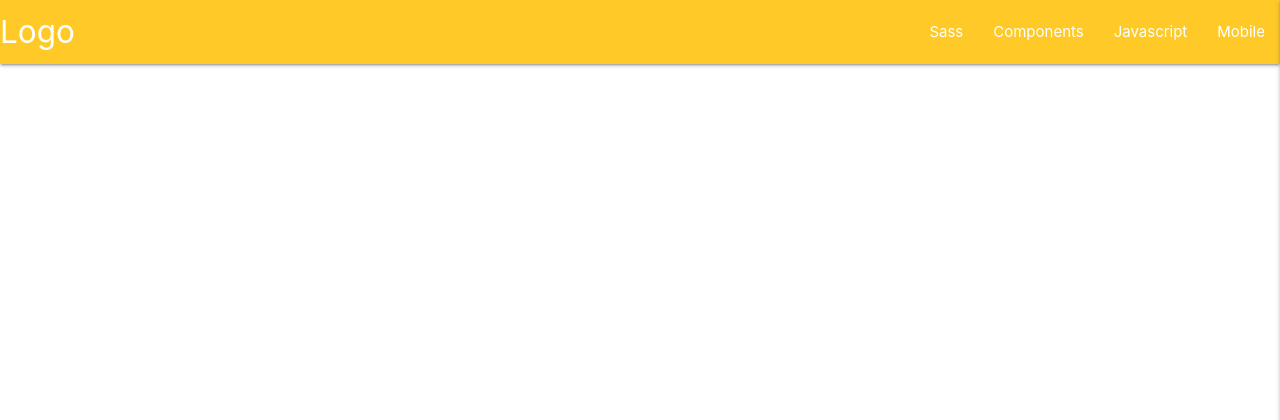
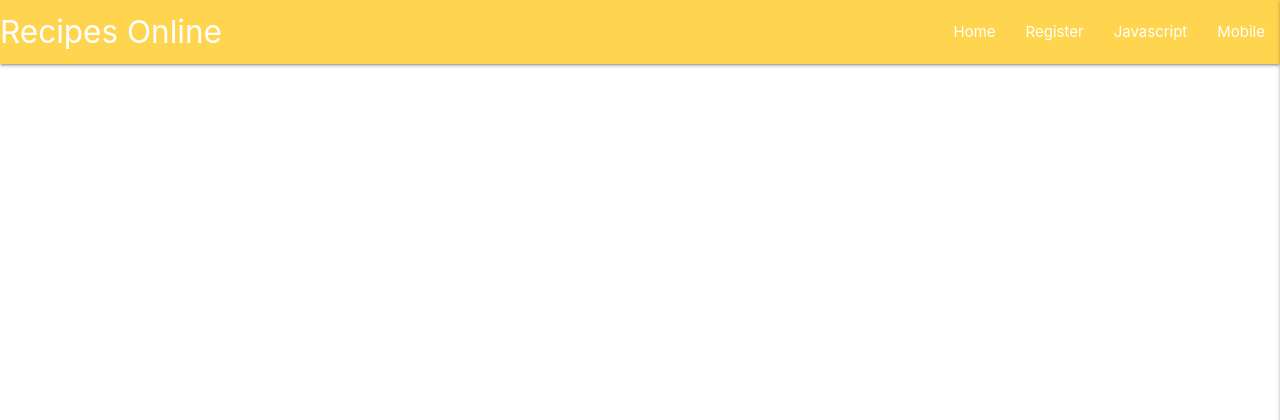
Before and after one commit to cnridley/recipes-online, a Flask app: page / in a window 1280 px wide. Shown: the top 420 px of the page. Run offline with Flask 2, Linux system fonts and the light colour scheme; data that the repository does not hold is empty; some libraries are stand-ins or nearby versions.

Commit message:
added register page

```diff
--- a/app.py
+++ b/app.py
@@ -23,6 +23,10 @@ def get_recipes():
     Recipe = mongo.db.Recipe.find()
     return render_template ("get_recipes.html", Recipe=Recipe)
 
+@app.route("/register", methods=["GET", "POST"])
+def register():
+    return render_template("register.html")
+
 
 if __name__ == "__main__":
     app.run(host=os.environ.get("IP"),
--- a/static/css/style.css
+++ b/static/css/style.css
@@ -0,0 +1,3 @@
+body {
+    background-image: /static/photos/food.png;
+}
--- a/templates/base.html
+++ b/templates/base.html
@@ -13,13 +13,13 @@
 <body>
     <header>
     <!--Top bar-->
-    <nav class="amber lighten-1">
+    <nav class="amber lighten-2">
         <div class="nav-wrapper">
-        <a href="#!" class="brand-logo">Logo</a>
+        <a href="{{ url_for('get_recipes') }}" class="brand-logo">Recipes Online</a>
         <a href="#" data-target="mobile-demo" class="sidenav-trigger right"><i class="fas fa-bars"></i></a>
             <ul class="right hide-on-med-and-down">
-                <li><a href="sass.html">Sass</a></li>
-                <li><a href="badges.html">Components</a></li>
+                <li><a href="{{ url_for('get_recipes') }}">Home</a></li>
+                <li><a href="{{ url_for('register') }}">Register</a></li>
                 <li><a href="collapsible.html">Javascript</a></li>
                 <li><a href="mobile.html">Mobile</a></li>
             </ul>
@@ -27,8 +27,8 @@
     </nav>
 <!--monbile nav bar -->
             <ul class="sidenav right" id="mobile-demo">
-                <li><a href="sass.html">Sass</a></li>
-                <li><a href="badges.html">Components</a></li>
+                <li><a href="{{ url_for('get_recipes') }}">Home</a></li>
+                <li><a href="{{ url_for('register') }}">Register</a></li>
                 <li><a href="collapsible.html">Javascript</a></li>
                 <li><a href="mobile.html">Mobile</a></li>
              </ul>
```
Also changed, not shown: templates/register.html (added, +35 -0 lines), photos/food.png (added).
